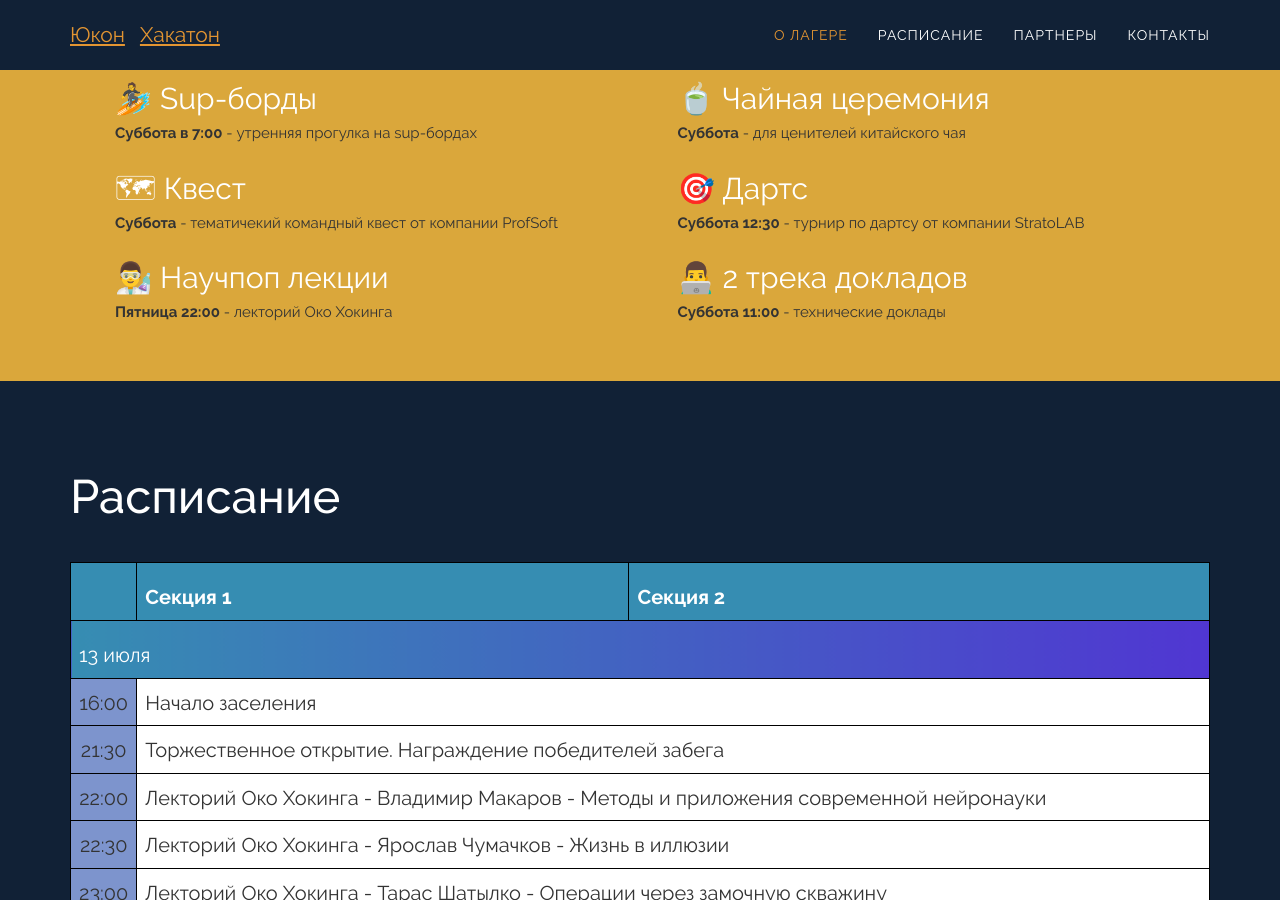
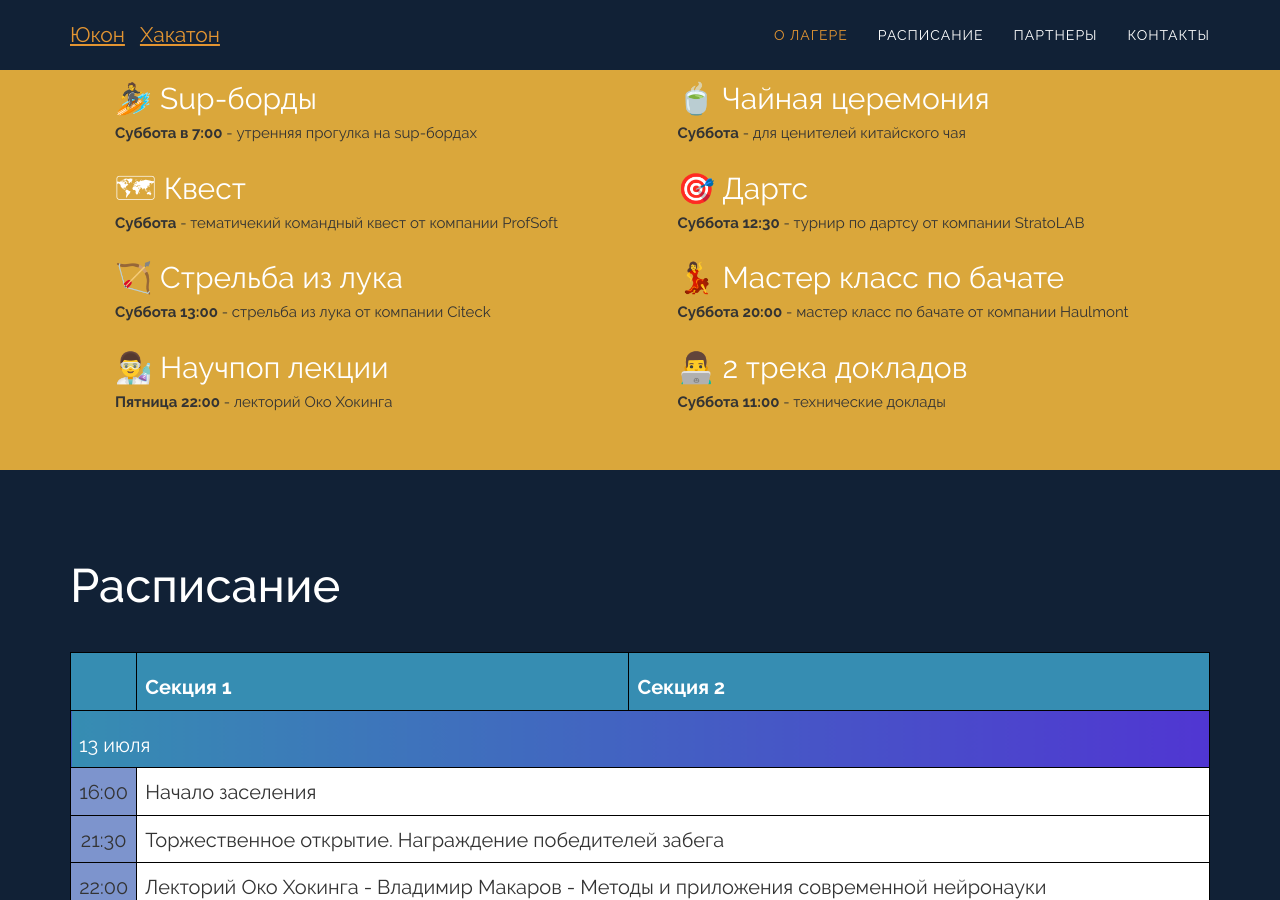
Before and after one commit to youcon/dune.github.io, a Jekyll site: the page built from index.html, in a window 1280 px wide and 900 px high, scrolled down 2114 px. Built offline with Jekyll 4.4.1, drawn with Linux system fonts in a browser that asks for light colours; nearby versions of some CDN libraries; some web fonts are replaced; comment, search, counter and statistics services are not loaded.

Commit message:
Add 2 activities

```diff
--- a/_data/activities.yml
+++ b/_data/activities.yml
@@ -78,6 +78,14 @@
   sign: "&#x1F3AF"
   title: "Дартс"
   description: "турнир по дартсу от компании StratoLAB"
+- time: "Суббота 13:00"
+  sign: "&#x1F3F9"
+  title: "Стрельба из лука"
+  description: "стрельба из лука от компании Citeck"
+- time: "Суббота 20:00"
+  sign: "&#x1F483"
+  title: "Мастер класс по бачате"
+  description: "мастер класс по бачате от компании Haulmont"
 - time: "Пятница 22:00"
   sign: "👨‍🔬"
   title: "Научпоп лекции"
```
